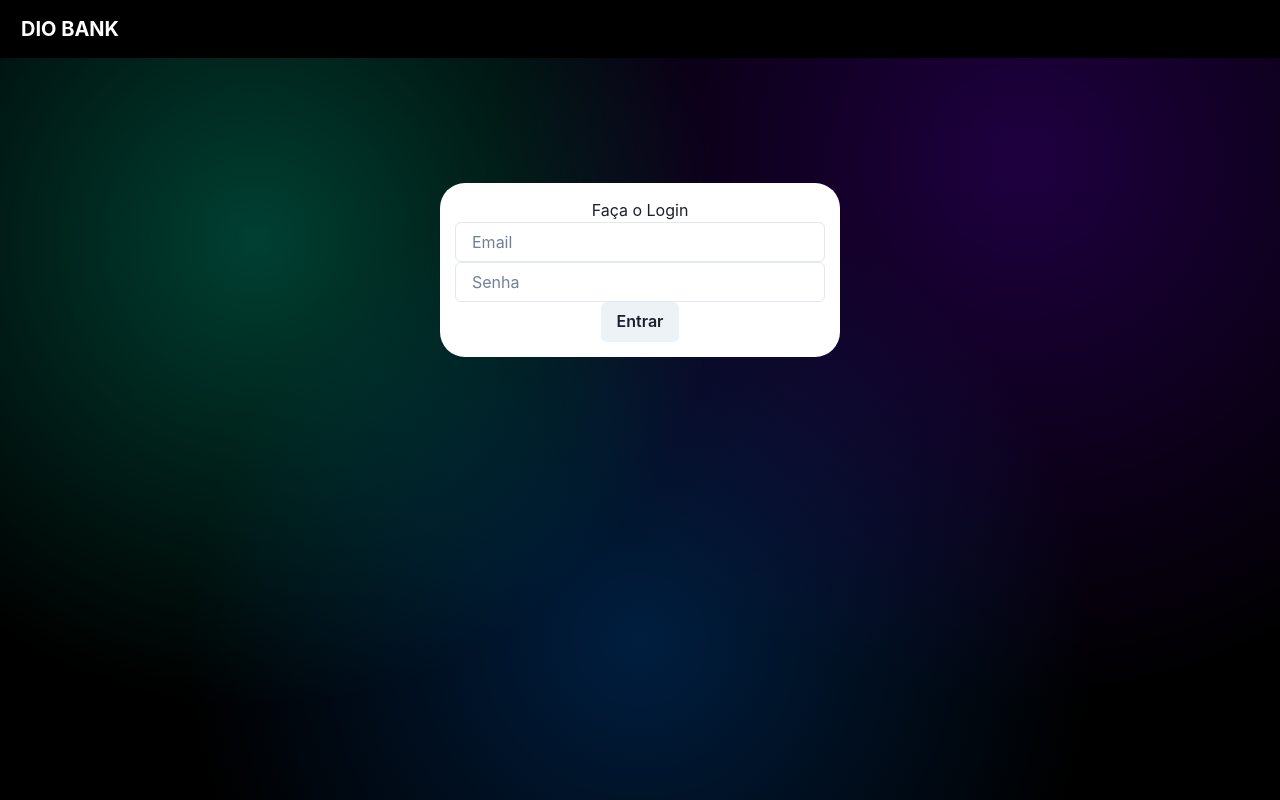
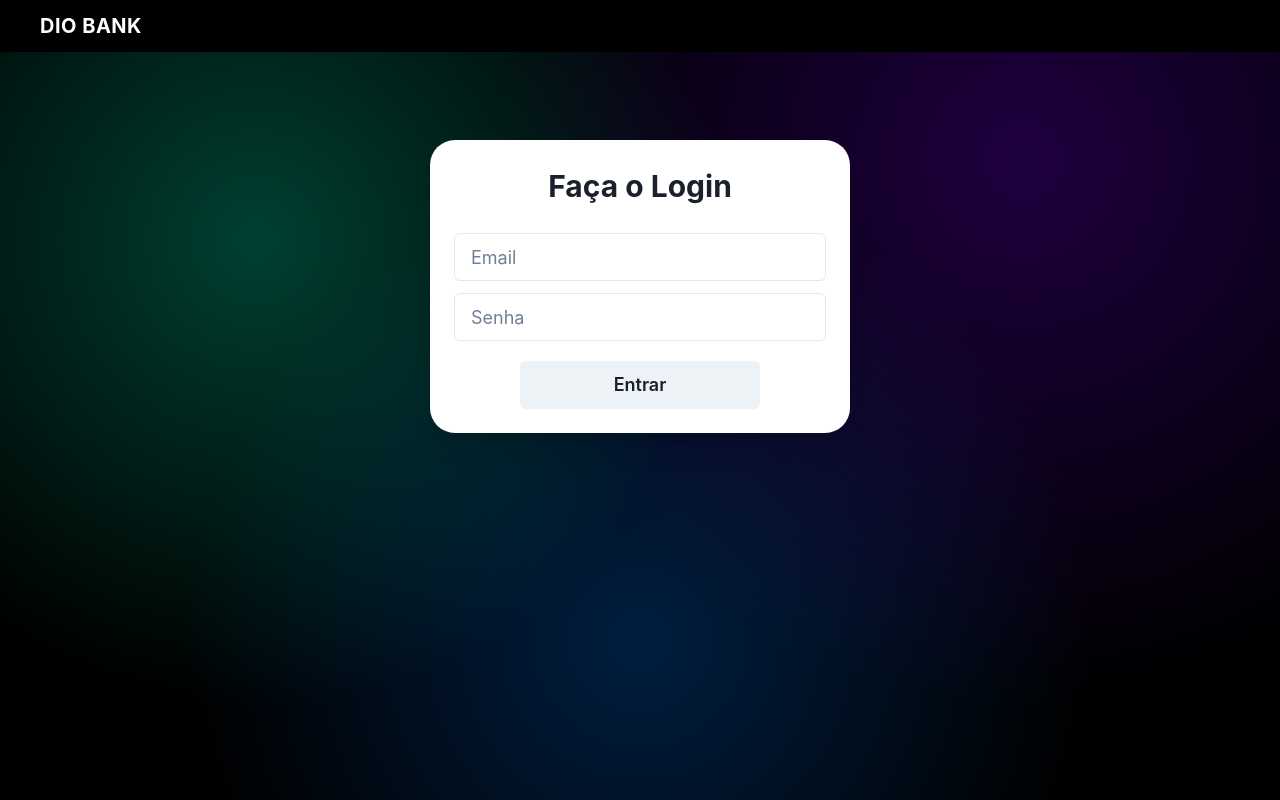
Before and after one commit to laviniacarol/Dio-Banking02, a React (Create React App) app: page /conta/1 in a window 1280 px wide. Built offline with nearby package versions, Linux system fonts and the light colour scheme.

Commit message:
remove unused api import

```diff
--- a/src/components/Card/Card.tsx
+++ b/src/components/Card/Card.tsx
@@ -1,7 +1,6 @@
 import { Box } from "@chakra-ui/react";
 
 
-import { api } from "../../api";
 
 
 
@@ -10,11 +9,13 @@ export const Card = ({children} : any) => {
   return (
     <Box
       backgroundColor="white"
-      borderRadius="25px"
-      padding="15px"
-      maxWidth="400px"
+      borderRadius={{ base: "16px", md: "25px" }}
+      padding={{ base: "20px", md: "24px" }}
+      width="100%"
+      maxWidth={{ base: "100%", sm: "420px" }}
       margin="0 auto"
-      marginTop="100px"
+      marginTop={{ base: "24px", md: "64px" }}
+      boxShadow={{ base: "md", md: "xl" }}
     >
 
       {children}
--- a/src/components/CardInfo/CardInfo.tsx
+++ b/src/components/CardInfo/CardInfo.tsx
@@ -11,15 +11,15 @@ const CardInfo = ({ mainContent, content }: ICardInfo) => {
       color="white"
       borderColor="gray.200"
       backgroundColor="black"
-      padding="20px"
-      borderRadius="8px"
+      padding={{ base: "16px", md: "20px" }}
+      borderRadius={{ base: "10px", md: "8px" }}
       boxShadow="md"
     >
-      <Text fontWeight="bold" fontSize="2xl">
+      <Text fontWeight="bold" fontSize={{ base: "xl", md: "2xl" }}>
         {mainContent}
       </Text>
 
-      <Text fontSize="xl">
+      <Text mt={2} fontSize={{ base: "lg", md: "xl" }}>
         {content}
         </Text>
     </Box>
--- a/src/components/Header/Header.tsx
+++ b/src/components/Header/Header.tsx
@@ -14,25 +14,25 @@ export const Header = () => {
   }
 
   return (
-    <Flex boxShadow="sm" bg="black" padding="5px">
-      <Box>
-        <Flex maxW="1200px" mx="auto" align="center" px="16px" py="12px">
-          <Heading size="md" color="white">
+    <Flex boxShadow="sm" bg="black" px={{ base: "12px", md: "24px" }}>
+      <Flex maxW="1200px" w="100%" mx="auto" align="center" py={{ base: "12px", md: "14px" }}>
+        <Box>
+          <Heading size={{ base: "sm", md: "md" }} color="white" letterSpacing="wide">
             DIO BANK
           </Heading>
-        </Flex>
-      </Box>
+        </Box>
       {
          isLoggedIn && (
           <>
       <Spacer />
-      <Button onClick={handleLogout}>
+      <Button size={{ base: "sm", md: "md" }} onClick={handleLogout}>
         Sair
       </Button>
       </>
 )
 }
-</Flex>
+      </Flex>
+    </Flex>
 
   );
 };
--- a/src/components/Layout.tsx
+++ b/src/components/Layout.tsx
@@ -6,6 +6,7 @@ export const Layout = ({ children }: any) => {
     return (
         <Box
             minHeight="100vh"
+            px={{ base: "12px", md: "0" }}
             bg="
     radial-gradient(circle at 20% 30%, rgba(0, 255, 200, 0.25), transparent 40%),
     radial-gradient(circle at 80% 20%, rgba(120, 0, 255, 0.25), transparent 45%),
@@ -14,7 +15,9 @@ export const Layout = ({ children }: any) => {
   "
         >
             <Header />
-            <Box padding="25px">{children}</Box>
+            <Box maxW="1200px" mx="auto" py={{ base: "16px", md: "24px" }} px={{ base: "0", md: "25px" }}>
+                {children}
+            </Box>
         </Box>
     )
 }
--- a/src/pages/Conta.tsx
+++ b/src/pages/Conta.tsx
@@ -42,12 +42,12 @@ const Conta = () => {
 
   const actualData = new Date();
   return (
-    <Center>
-    <SimpleGrid columns={2} spacing={10}>
+    <Center px={{ base: 0, md: 2 }}>
+    <SimpleGrid columns={{ base: 1, md: 2 }} spacing={{ base: 4, md: 8 }} width="100%" maxW="980px">
         {
             userData === undefined || userData === null ?
             (
-                <Center>
+          <Center minH="180px">
                     <Spinner color="white" size="xl" />
                 </Center>
             ) :
--- a/src/pages/ContaInfo.tsx
+++ b/src/pages/ContaInfo.tsx
@@ -1,5 +1,5 @@
 import { useContext } from "react";
-import { Text, Link } from "@chakra-ui/react";
+import { Text, Link, Box } from "@chakra-ui/react";
 import { AppContext } from "../components/AppContext/AppContext";
 
 
@@ -7,22 +7,28 @@ const ContaInfo = () => {
   const { user } = useContext(AppContext);
 
   return (
-  <>
-  <Text fontSize="2xl" color="white" fontWeight="bold" mb={4}>
+  <Box
+    maxW={{ base: "100%", md: "720px" }}
+    mx="auto"
+    bg="rgba(0,0,0,0.7)"
+    borderRadius={{ base: "12px", md: "16px" }}
+    p={{ base: 4, md: 6 }}
+  >
+  <Text fontSize={{ base: "xl", md: "2xl" }} color="white" fontWeight="bold" mb={4}>
     Informações da Conta
   </Text>
-  <Text fontSize="lg" color="white" mb={2}>
+  <Text fontSize={{ base: "md", md: "lg" }} color="white" mb={2}>
     Nome: {user?.name}
   </Text>
-  <Text fontSize="lg" color="white" mb={4}>
+  <Text fontSize={{ base: "md", md: "lg" }} color="white" mb={4}>
     Email: {user?.email}
   </Text>
   <Link href={`/conta/${user?.id ?? '1'}`}>
-  <Text fontSize="xl"  color="blue.500">
+  <Text fontSize={{ base: "lg", md: "xl" }} color="blue.300" fontWeight="semibold">
         Voltar para a Conta
   </Text>
   </Link>
-  </>
+  </Box>
 )};
 
 export default ContaInfo;
--- a/src/pages/Home.tsx
+++ b/src/pages/Home.tsx
@@ -1,6 +1,6 @@
 import { useContext, useState } from "react";
 import { useNavigate } from "react-router-dom";
-import { Button, Center, Input } from "@chakra-ui/react";
+import { Button, Center, Input, Text } from "@chakra-ui/react";
 import { Card } from "../components/Card/Card";
 import { Login } from "../services/login";
 import { AppContext } from "../components/AppContext/AppContext";
@@ -26,13 +26,17 @@ const Home = () => {
   return (
     <Card>
        <Center>
-        <h1>Faça o Login</h1>
+        <Text fontSize={{ base: "2xl", md: "3xl" }} fontWeight="bold" mb={{ base: 4, md: 6 }}>
+          Faça o Login
+        </Text>
       </Center>
 
       <Input
         placeholder="Email"
         value={email}
         onChange={(e) => setEmail(e.target.value)}
+        mb={3}
+        size={{ base: "md", md: "lg" }}
       />
 
       <Input
@@ -40,10 +44,14 @@ const Home = () => {
         type="password"
         value={password}
         onChange={(e) => setPassword(e.target.value)}
+        mb={5}
+        size={{ base: "md", md: "lg" }}
       />
 
       <Center>
-        <Button onClick={handleLogin}>Entrar</Button>
+        <Button width="100%" maxW={{ base: "100%", md: "240px" }} size={{ base: "md", md: "lg" }} onClick={handleLogin}>
+          Entrar
+        </Button>
       </Center>
     </Card>
   );
```
